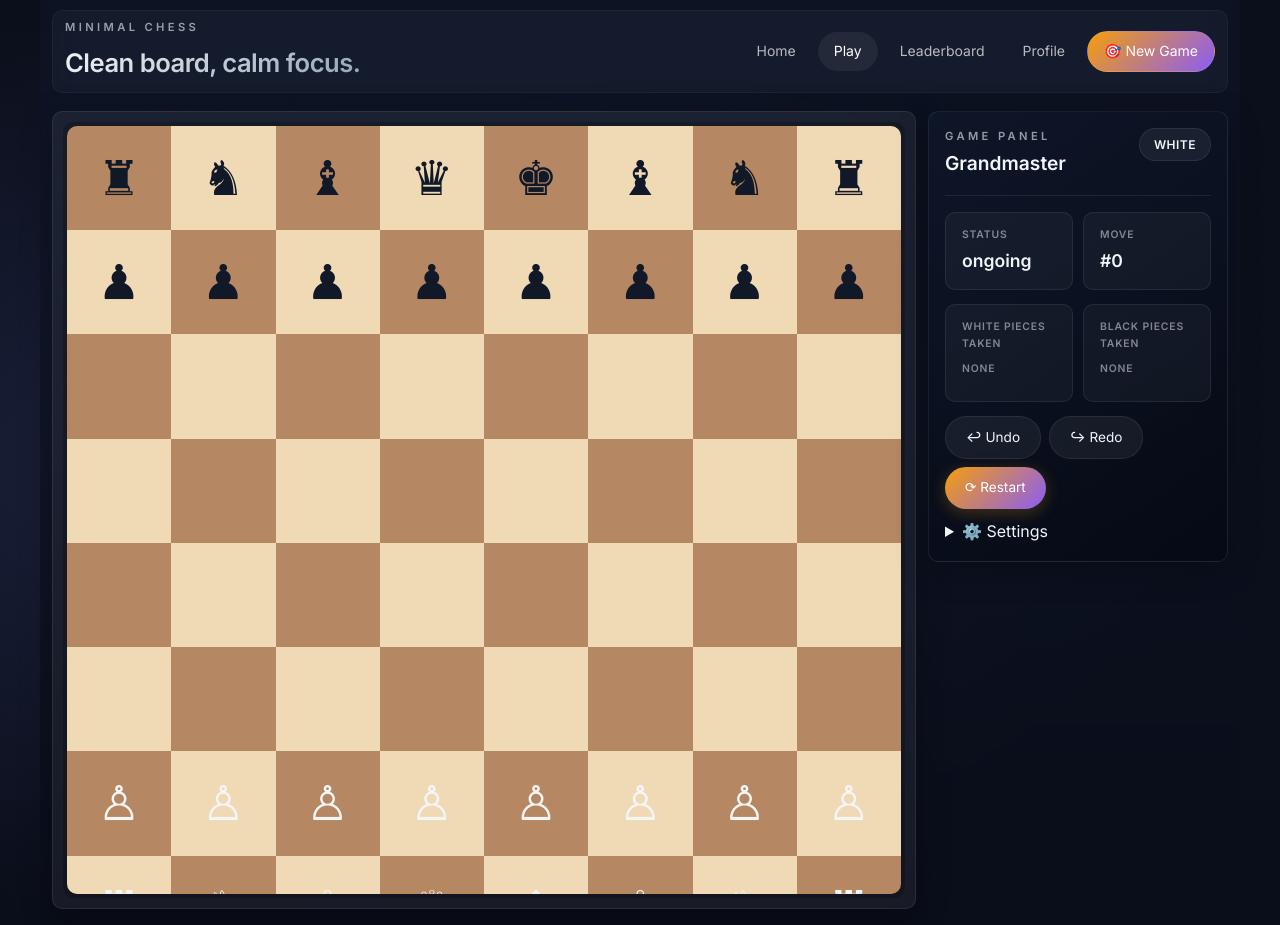
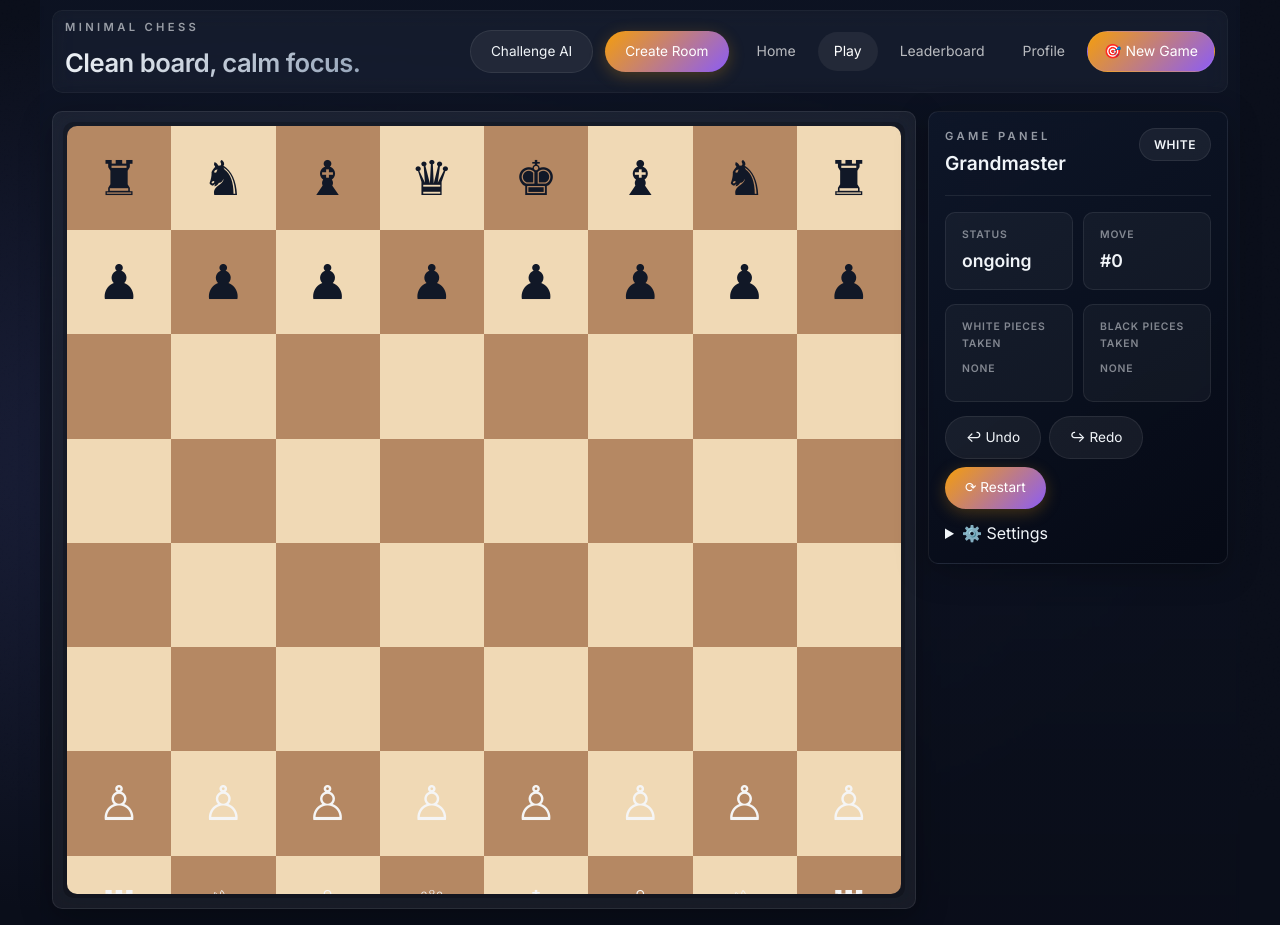
Before and after one commit to amrithul/chess, a React (Vite) app: page /play/ai in a window 1280 px wide. Built offline with nearby package versions, Linux system fonts and the light colour scheme.

Commit message:
Play Online Added

```diff
--- a/src/App.tsx
+++ b/src/App.tsx
@@ -27,19 +27,13 @@ const leaderboard = [
 const App = () => {
   const navigate = useNavigate();
   const mode = useAppStore((state) => state.mode);
-  const [drawerOpen, setDrawerOpen] = useState(true);
+  const [drawerOpen] = useState(true);
   const theme = useAppStore((state) => state.theme);
   const boardTheme = useAppStore((state) => state.boardTheme);
   const settings = useAppStore((state) => state.settings);
   const snapshot = useAppStore((state) => state.snapshot);
   const applyMove = useAppStore((state) => state.applyMove);
-  const undo = useAppStore((state) => state.undo);
-  const redo = useAppStore((state) => state.redo);
-  const reset = useAppStore((state) => state.reset);
   const setMode = useAppStore((state) => state.setMode);
-  const setTheme = useAppStore((state) => state.setTheme);
-  const setBoardTheme = useAppStore((state) => state.setBoardTheme);
-  const updateSettings = useAppStore((state) => state.updateSettings);
 
   const [roomCode, setRoomCode] = useState('');
   const [socket, setSocket] = useState<Socket | null>(null);
@@ -48,9 +42,10 @@ const App = () => {
   const [joinPromptOpen, setJoinPromptOpen] = useState(false);
   const [chatMessages, setChatMessages] = useState<string[]>([]);
   const [chatText, setChatText] = useState('');
-  const [aiDifficulty, setAiDifficulty] = useState<Difficulty>('medium');
-  const [orientation, setOrientation] = useState<'white' | 'black'>('white');
-  const [gameStarted, setGameStarted] = useState(mode !== 'ai');
+  const [pendingCreateRoom, setPendingCreateRoom] = useState(false);
+  const [roomCreatedMsg, setRoomCreatedMsg] = useState<string | null>(null);
+  const [aiDifficulty] = useState<Difficulty>('medium');
+  const [orientation] = useState<'white' | 'black'>('white');
 
   const roomStatusLabel = !onlineRoom
     ? 'Create a room to start'
@@ -63,21 +58,25 @@ const App = () => {
       : "Opponent's turn"
     : roomStatusLabel;
 
-  useEffect(() => {
-    setGameStarted(mode !== 'ai');
-  }, [mode]);
+  // mode-driven effects handled elsewhere
 
   useEffect(() => {
     if (mode !== 'online') return;
     const client = io(import.meta.env.VITE_SOCKET_URL ?? 'http://localhost:4000', { transports: ['websocket'] });
     client.on('connect', () => {
       setSocket(client);
+      if (pendingCreateRoom) {
+        client.emit('create-room', { username: settings.username });
+        setPendingCreateRoom(false);
+      }
     });
     client.on('room-created', (payload: { room: RoomSummary; playerColor: 'w' | 'b'; fen: string }) => {
       setOnlineRoom(payload.room);
       setPlayerColor(payload.playerColor);
       useAppStore.setState({ mode: 'online' });
       useAppStore.setState({ snapshot: { ...useAppStore.getState().snapshot, fen: payload.fen } });
+      setRoomCreatedMsg(`Room ${payload.room.code} created`);
+      window.setTimeout(() => setRoomCreatedMsg(null), 4500);
     });
     client.on('room-joined', (payload: { room: RoomSummary; playerColor: 'w' | 'b'; fen: string }) => {
       setOnlineRoom(payload.room);
@@ -129,14 +128,23 @@ const App = () => {
   };
 
   const handleCreateRoom = () => {
-    if (!socket) return;
+    if (!socket) {
+      setPendingCreateRoom(true);
+      setMode('online');
+      navigate('/play/online');
+      return;
+    }
     socket.emit('create-room', { username: settings.username });
   };
 
-  const handleJoinRoom = () => {
-    if (!socket) return;
-    setJoinPromptOpen(true);
+  const topbarCreateRoom = () => {
+    setMode('online');
+    navigate('/play/online');
+    if (socket) handleCreateRoom();
+    else setPendingCreateRoom(true);
   };
+
+  // join handled via Panel UI
 
   const submitJoinRoom = () => {
     if (!socket || !roomCode.trim()) return;
@@ -174,14 +182,24 @@ const App = () => {
           <p className="eyebrow">Minimal Chess</p>
           <h1>Clean board, calm focus.</h1>
         </div>
-        <Navigation />
+        <div style={{ display: 'flex', alignItems: 'center', gap: 12 }}>
+          <button type="button" className="ghost-btn" onClick={() => { setMode('ai'); navigate('/play/ai'); }}>Challenge AI</button>
+          <button type="button" className="action-btn" onClick={topbarCreateRoom}>Create Room</button>
+          <Navigation />
+        </div>
       </header>
+
+      {roomCreatedMsg ? (
+        <div style={{ position: 'fixed', top: 78, left: '50%', transform: 'translateX(-50%)', zIndex: 60 }}>
+          <div className="pill check-badge">{roomCreatedMsg}</div>
+        </div>
+      ) : null}
       <AnimatePresence mode="wait">
         <Routes>
           <Route path="/" element={<motion.main initial={{ opacity: 0, y: 16 }} animate={{ opacity: 1, y: 0 }} exit={{ opacity: 0, y: -16 }} className="hero-grid"><div className="hero-card hero-main"><p className="eyebrow">Minimal Chess</p><h2>Sharp board. Quiet interface.</h2><p>Every move is clear, every game feels calm, and the interface stays out of the way.</p><div className="controls-row hero-actions"><button className="action-btn" onClick={() => { setMode('local'); navigate('/play/local'); }}>Play Now</button><button className="ghost-btn" onClick={() => { setMode('ai'); navigate('/play/ai'); }}>Challenge AI</button></div></div><div className="hero-card secondary"><p className="eyebrow">Why it works</p><ul className="feature-list minimal-list"><li>Focused board first</li><li>Simple controls, instant play</li><li>Clear capture tracking</li></ul></div></motion.main>} />
-          <Route path="/play/local" element={<motion.main initial={{ opacity: 0, y: 16 }} animate={{ opacity: 1, y: 0 }} exit={{ opacity: 0, y: -16 }} className="board-layout"><div className="board-card"><Board fen={snapshot.fen} sideToMove={snapshot.turn} onMove={handleMove} theme={theme} boardTheme={boardTheme} showLegalMoves={settings.showLegalMoves} legalMoves={legalMoves} lastMove={snapshot.lastMove ? { from: snapshot.lastMove.slice(0, 2), to: snapshot.lastMove.slice(2, 4) } : null} orientation={orientation} /></div><aside className={`right-drawer ${drawerOpen ? 'open' : 'closed'}`}><Panel /></aside></motion.main>} />
-          <Route path="/play/ai" element={<motion.main initial={{ opacity: 0, y: 16 }} animate={{ opacity: 1, y: 0 }} exit={{ opacity: 0, y: -16 }} className="board-layout"><div className="board-card"><Board fen={snapshot.fen} sideToMove={snapshot.turn} onMove={handleMove} theme={theme} boardTheme={boardTheme} showLegalMoves={settings.showLegalMoves} legalMoves={legalMoves} lastMove={snapshot.lastMove ? { from: snapshot.lastMove.slice(0, 2), to: snapshot.lastMove.slice(2, 4) } : null} orientation={orientation} /></div><aside className={`right-drawer ${drawerOpen ? 'open' : 'closed'}`}><Panel /></aside></motion.main>} />
-          <Route path="/play/online" element={<motion.main initial={{ opacity: 0, y: 16 }} animate={{ opacity: 1, y: 0 }} exit={{ opacity: 0, y: -16 }} className="board-layout"><div className="board-card"><Board fen={snapshot.fen} sideToMove={snapshot.turn} onMove={handleMove} theme={theme} boardTheme={boardTheme} showLegalMoves={settings.showLegalMoves} legalMoves={legalMoves} lastMove={snapshot.lastMove ? { from: snapshot.lastMove.slice(0, 2), to: snapshot.lastMove.slice(2, 4) } : null} orientation={orientation} /></div><aside className={`right-drawer ${drawerOpen ? 'open' : 'closed'}`}><Panel /></aside></motion.main>} />
+          <Route path="/play/local" element={<motion.main initial={{ opacity: 0, y: 16 }} animate={{ opacity: 1, y: 0 }} exit={{ opacity: 0, y: -16 }} className="board-layout"><div className="board-card"><Board fen={snapshot.fen} sideToMove={snapshot.turn} onMove={handleMove} theme={theme} boardTheme={boardTheme} showLegalMoves={settings.showLegalMoves} legalMoves={legalMoves} lastMove={snapshot.lastMove ? { from: snapshot.lastMove.slice(0, 2), to: snapshot.lastMove.slice(2, 4) } : null} orientation={orientation} /></div><aside className={`right-drawer ${drawerOpen ? 'open' : 'closed'}`}><Panel mode={mode} roomCode={roomCode} setRoomCode={setRoomCode} onlineRoom={onlineRoom} joinPromptOpen={joinPromptOpen} setJoinPromptOpen={setJoinPromptOpen} handleCreateRoom={handleCreateRoom} submitJoinRoom={submitJoinRoom} chatMessages={chatMessages} chatText={chatText} setChatText={setChatText} handleSendChat={handleSendChat} playerTurnLabel={playerTurnLabel} /></aside></motion.main>} />
+          <Route path="/play/ai" element={<motion.main initial={{ opacity: 0, y: 16 }} animate={{ opacity: 1, y: 0 }} exit={{ opacity: 0, y: -16 }} className="board-layout"><div className="board-card"><Board fen={snapshot.fen} sideToMove={snapshot.turn} onMove={handleMove} theme={theme} boardTheme={boardTheme} showLegalMoves={settings.showLegalMoves} legalMoves={legalMoves} lastMove={snapshot.lastMove ? { from: snapshot.lastMove.slice(0, 2), to: snapshot.lastMove.slice(2, 4) } : null} orientation={orientation} /></div><aside className={`right-drawer ${drawerOpen ? 'open' : 'closed'}`}><Panel mode={mode} roomCode={roomCode} setRoomCode={setRoomCode} onlineRoom={onlineRoom} joinPromptOpen={joinPromptOpen} setJoinPromptOpen={setJoinPromptOpen} handleCreateRoom={handleCreateRoom} submitJoinRoom={submitJoinRoom} chatMessages={chatMessages} chatText={chatText} setChatText={setChatText} handleSendChat={handleSendChat} playerTurnLabel={playerTurnLabel} /></aside></motion.main>} />
+          <Route path="/play/online" element={<motion.main initial={{ opacity: 0, y: 16 }} animate={{ opacity: 1, y: 0 }} exit={{ opacity: 0, y: -16 }} className="board-layout"><div className="board-card"><Board fen={snapshot.fen} sideToMove={snapshot.turn} onMove={handleMove} theme={theme} boardTheme={boardTheme} showLegalMoves={settings.showLegalMoves} legalMoves={legalMoves} lastMove={snapshot.lastMove ? { from: snapshot.lastMove.slice(0, 2), to: snapshot.lastMove.slice(2, 4) } : null} orientation={orientation} /></div><aside className={`right-drawer ${drawerOpen ? 'open' : 'closed'}`}><Panel mode={mode} roomCode={roomCode} setRoomCode={setRoomCode} onlineRoom={onlineRoom} joinPromptOpen={joinPromptOpen} setJoinPromptOpen={setJoinPromptOpen} handleCreateRoom={handleCreateRoom} submitJoinRoom={submitJoinRoom} chatMessages={chatMessages} chatText={chatText} setChatText={setChatText} handleSendChat={handleSendChat} playerTurnLabel={playerTurnLabel} /></aside></motion.main>} />
           <Route path="/leaderboard" element={<motion.main initial={{ opacity: 0, y: 16 }} animate={{ opacity: 1, y: 0 }} exit={{ opacity: 0, y: -16 }} className="hero-grid"><div className="hero-card"><p className="eyebrow">Top players</p><h2>Live leaderboard highlights.</h2>{leaderboard.map((player) => <div key={player.username} className="leader-row"><span>{player.username}</span><strong>{player.rating}</strong></div>)}</div><div className="hero-card secondary"><p className="eyebrow">Your profile</p><div className="profile-shell"><div className="avatar">{settings.avatar}</div><div><h3>{settings.username}</h3><p>Rating {defaultProfile.rating}</p><p>{defaultProfile.games} games • {defaultProfile.wins} wins</p></div></div></div></motion.main>} />
           <Route path="/profile" element={<motion.main initial={{ opacity: 0, y: 16 }} animate={{ opacity: 1, y: 0 }} exit={{ opacity: 0, y: -16 }} className="hero-grid"><div className="hero-card"><p className="eyebrow">Profile</p><div className="profile-shell"><div className="avatar">{settings.avatar}</div><div><h3>{settings.username}</h3><p>Rating {defaultProfile.rating}</p><p>Accuracy {defaultProfile.accuracy}%</p></div></div></div><div className="hero-card secondary"><p className="eyebrow">Stats</p><ul className="feature-list"><li>Games: {defaultProfile.games}</li><li>Wins: {defaultProfile.wins}</li><li>Losses: {defaultProfile.losses}</li><li>Draws: {defaultProfile.draws}</li></ul></div></motion.main>} />
         </Routes>
--- a/src/components/Panel.tsx
+++ b/src/components/Panel.tsx
@@ -1,7 +1,38 @@
 import React from 'react';
 import { useAppStore } from '../store/useAppStore';
+import type { RoomSummary } from '../types';
 
-const Panel: React.FC = () => {
+interface PanelProps {
+  mode: string;
+  roomCode: string;
+  setRoomCode: (s: string) => void;
+  onlineRoom: RoomSummary | null;
+  joinPromptOpen: boolean;
+  setJoinPromptOpen: (b: boolean) => void;
+  handleCreateRoom: () => void;
+  submitJoinRoom: () => void;
+  chatMessages: string[];
+  chatText: string;
+  setChatText: (s: string) => void;
+  handleSendChat: () => void;
+  playerTurnLabel: string;
+}
+
+const Panel: React.FC<PanelProps> = ({
+  mode,
+  roomCode,
+  setRoomCode,
+  onlineRoom,
+  joinPromptOpen,
+  setJoinPromptOpen,
+  handleCreateRoom,
+  submitJoinRoom,
+  chatMessages,
+  chatText,
+  setChatText,
+  handleSendChat,
+  playerTurnLabel,
+}) => {
   const theme = useAppStore((s) => s.theme);
   const settings = useAppStore((s) => s.settings);
   const snapshot = useAppStore((s) => s.snapshot);
@@ -61,7 +92,50 @@ const Panel: React.FC = () => {
         <button className="action-btn" onClick={reset}>⟳ Restart</button>
       </div>
 
-      <details className="settings-details">
+      {mode === 'online' && (
+        <div style={{ marginTop: 12 }}>
+          <div className="room-status-box">
+            <div className="pill accent">{playerTurnLabel}</div>
+            <div className="pill">Room: {onlineRoom?.code ?? '—'}</div>
+          </div>
+
+          <div className="controls-row" style={{ marginTop: 10 }}>
+            <button className="action-btn" onClick={handleCreateRoom}>Create Room</button>
+            <button className="ghost-btn" onClick={() => setJoinPromptOpen(true)}>Join Room</button>
+          </div>
+
+          {joinPromptOpen && (
+            <div style={{ marginTop: 10 }}>
+              <div className="field">
+                <input value={roomCode} onChange={(e) => setRoomCode(e.target.value)} placeholder="Enter room code" />
+              </div>
+              <div className="controls-row">
+                <button className="action-btn" onClick={submitJoinRoom}>Join</button>
+                <button className="ghost-btn" onClick={() => setJoinPromptOpen(false)}>Cancel</button>
+              </div>
+            </div>
+          )}
+
+          <div style={{ marginTop: 12 }} className="room-player-list">
+            {onlineRoom?.players?.map((p, i) => (
+              <div key={i} className={`room-player-item ${!p ? 'empty' : ''}`}><span>{p}</span><span className="player-status">player</span></div>
+            ))}
+          </div>
+
+          <div style={{ marginTop: 12 }} className="chat-box">
+            {chatMessages.map((m, i) => <div key={i} className="chat-item">{m}</div>)}
+          </div>
+
+          <div style={{ marginTop: 8 }} className="textarea-group">
+            <input value={chatText} onChange={(e) => setChatText(e.target.value)} placeholder="Message" />
+            <div className="controls-row">
+              <button className="ghost-btn" onClick={handleSendChat}>Send</button>
+            </div>
+          </div>
+        </div>
+      )}
+
+      <details className="settings-details" style={{ marginTop: 12 }}>
         <summary>⚙️ Settings</summary>
         <div className="field">
           <label>Board Theme</label>
```
Also changed, not shown: src/components/Board.tsx (+2 -10 lines), src/style.css (+14 -0 lines).
